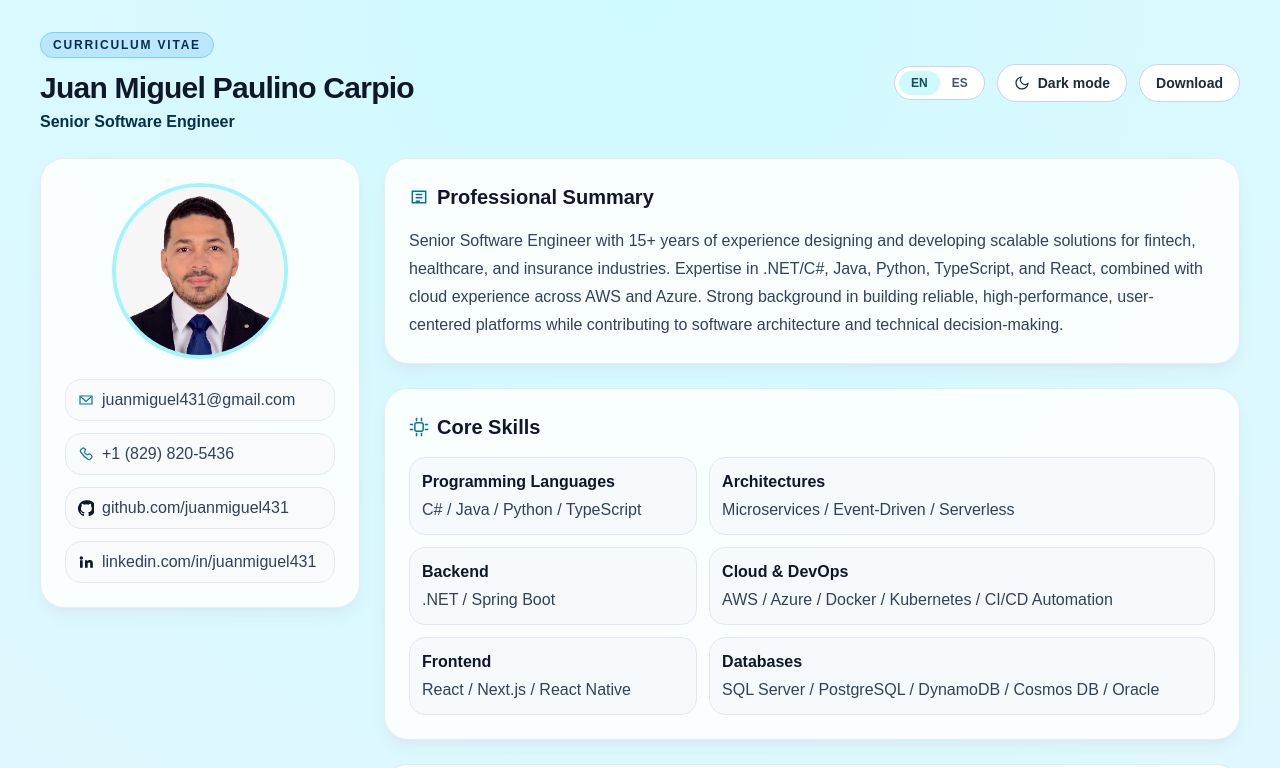
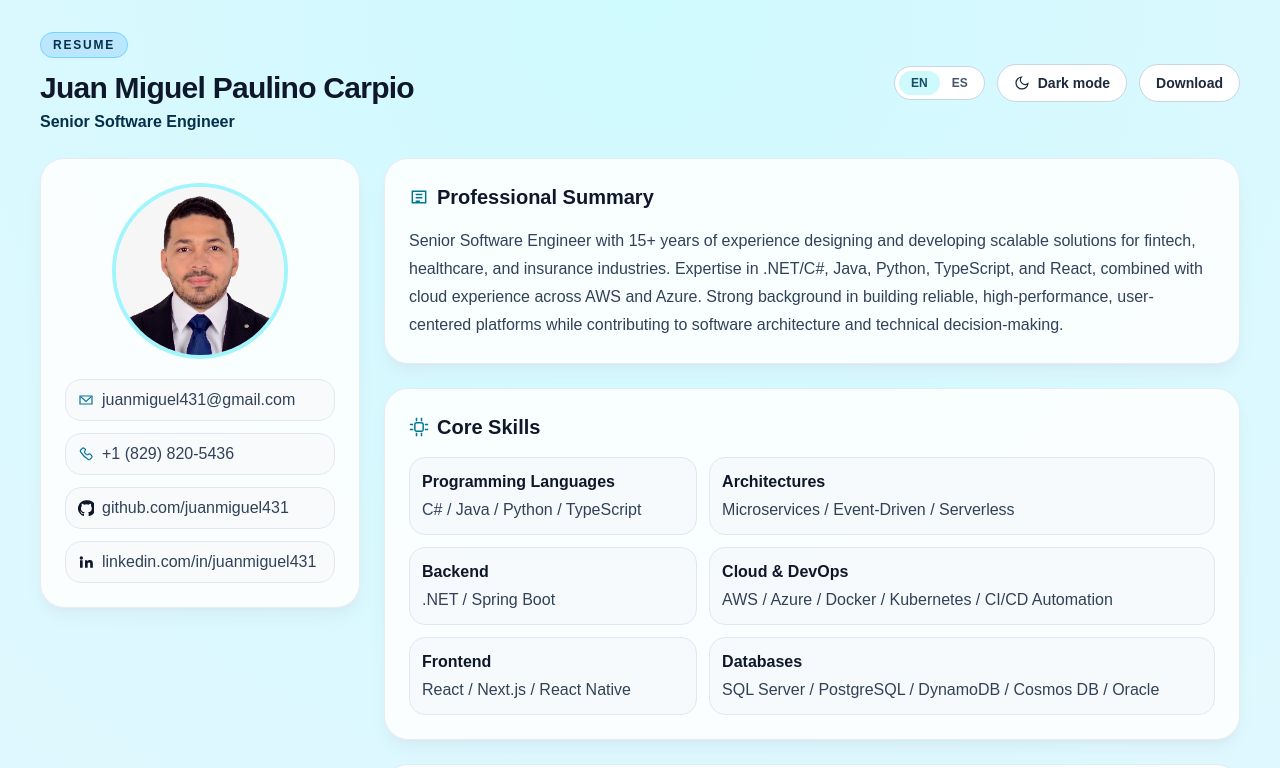
Before and after one commit to juanmiguel431/my-cv-app, a Next.js app: page /en in a window 1280 px wide. Shown: the top 768 px of the page. Built offline with nearby package versions, Linux system fonts and the light colour scheme.

Commit message:
curriculumVitae updated.

```diff
--- a/constants/translations/en.ts
+++ b/constants/translations/en.ts
@@ -13,7 +13,7 @@ export const cvEn: CvDictionary = {
   },
   pdfFileName: "Resume - Juan Miguel Paulino - EN.pdf",
   labels: {
-    curriculumVitae: "Curriculum Vitae",
+    curriculumVitae: "Resume",
     themeLight: "Light mode",
     themeDark: "Dark mode",
     language: "Language",
--- a/constants/translations/es.ts
+++ b/constants/translations/es.ts
@@ -13,7 +13,7 @@ export const cvEs: CvDictionary = {
   },
   pdfFileName: "Curriculum - Juan Miguel Paulino - ES.pdf",
   labels: {
-    curriculumVitae: "Currículum Vitae",
+    curriculumVitae: "Currículum",
     themeLight: "Modo claro",
     themeDark: "Modo oscuro",
     language: "Idioma",
```
